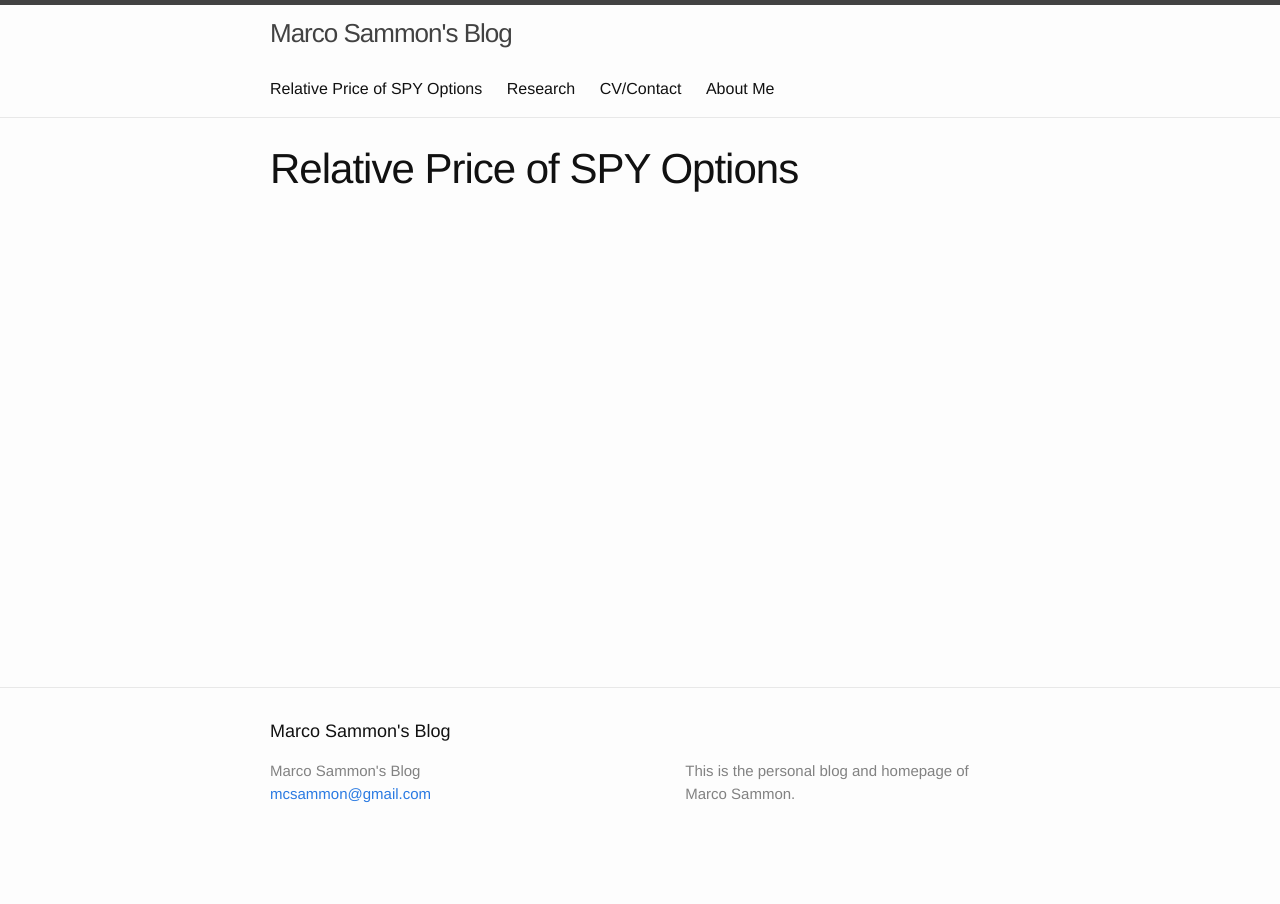
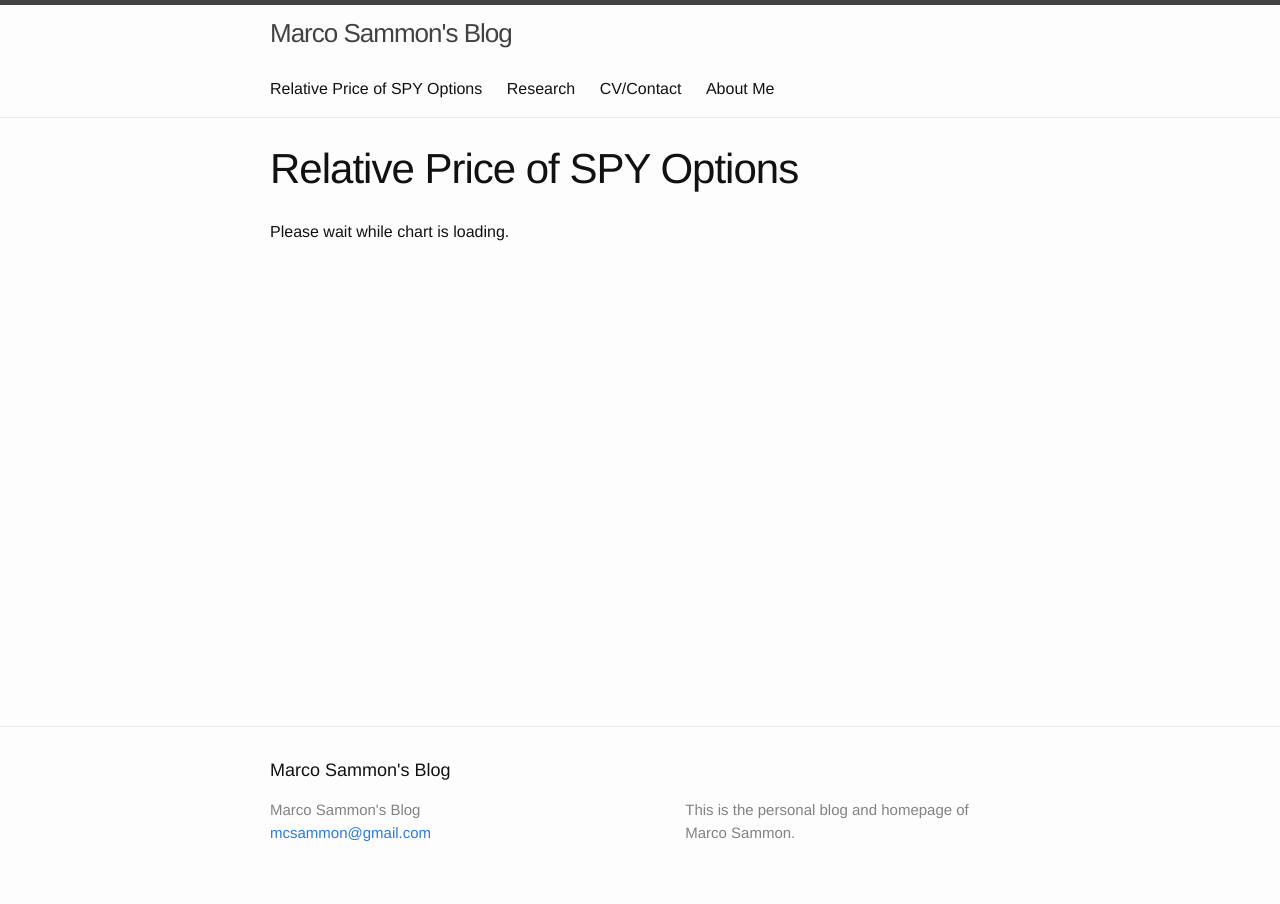
Before and after one commit to mcsammon/mcsammon.github.io, a Jekyll site: the page built from spy-options.html, in a window 1280 px wide. Built offline with Jekyll 4.4.1, drawn with Linux system fonts in a browser that asks for light colours.

Commit message:
Added loading text for chart

```diff
--- a/js/spy-chart.js
+++ b/js/spy-chart.js
@@ -11,6 +11,8 @@ $('document').ready(function() {
   blue = "rgba(0, 0, 255, 1)"
 
   $.get("http://nameless-caverns-8274.herokuapp.com/", function(data) {
+
+    $('#loading').hide()
 
     var chartData = {
       labels: data.dates,
--- a/spy-options.html
+++ b/spy-options.html
@@ -1,12 +1,13 @@
 ---
 layout: post
 title: Relative Price of SPY Options
-slug: spy-options
 permalink: /spy-options/
 include_spy_chart: true
 order: 1
 ---
 
+<p id="loading">Please wait while chart is loading.</p>
+
 <div id="chart-area">
   <canvas id="myChart" width="800" height="400"></canvas>
 </div>
```
